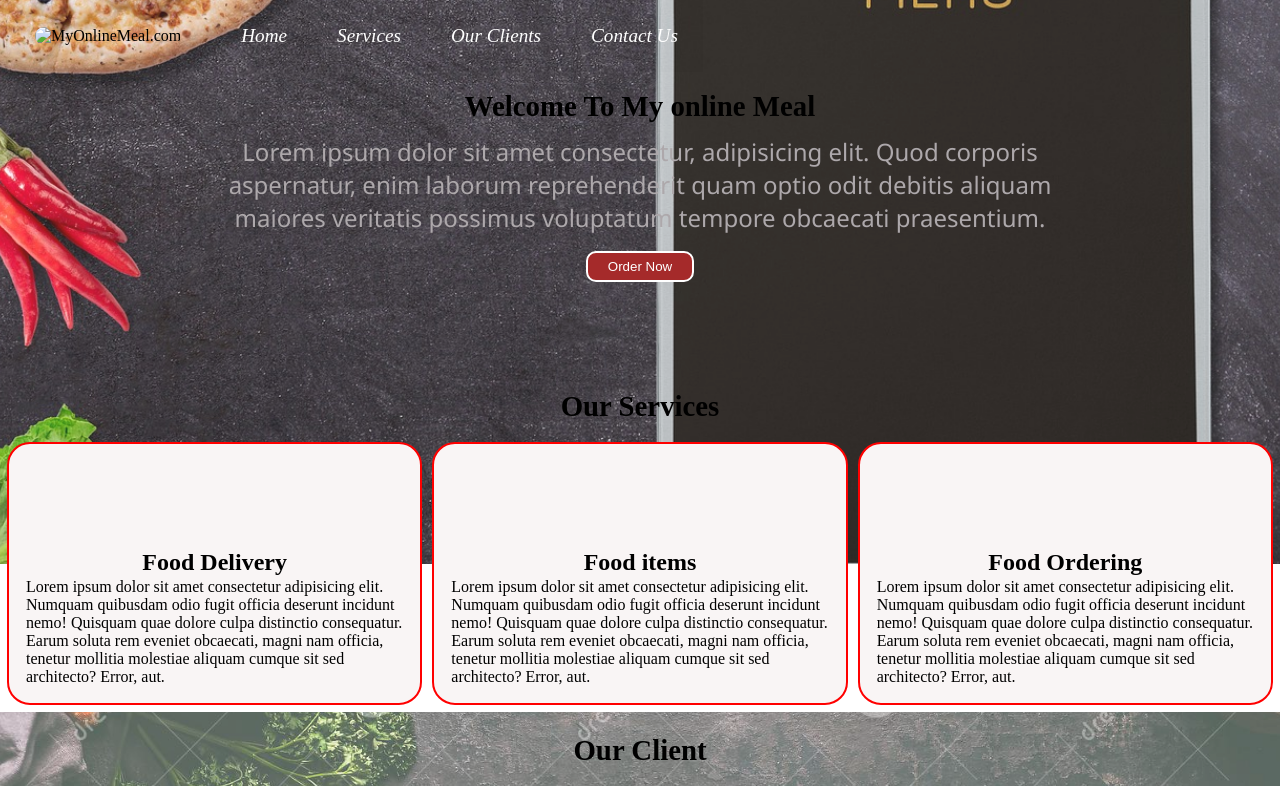
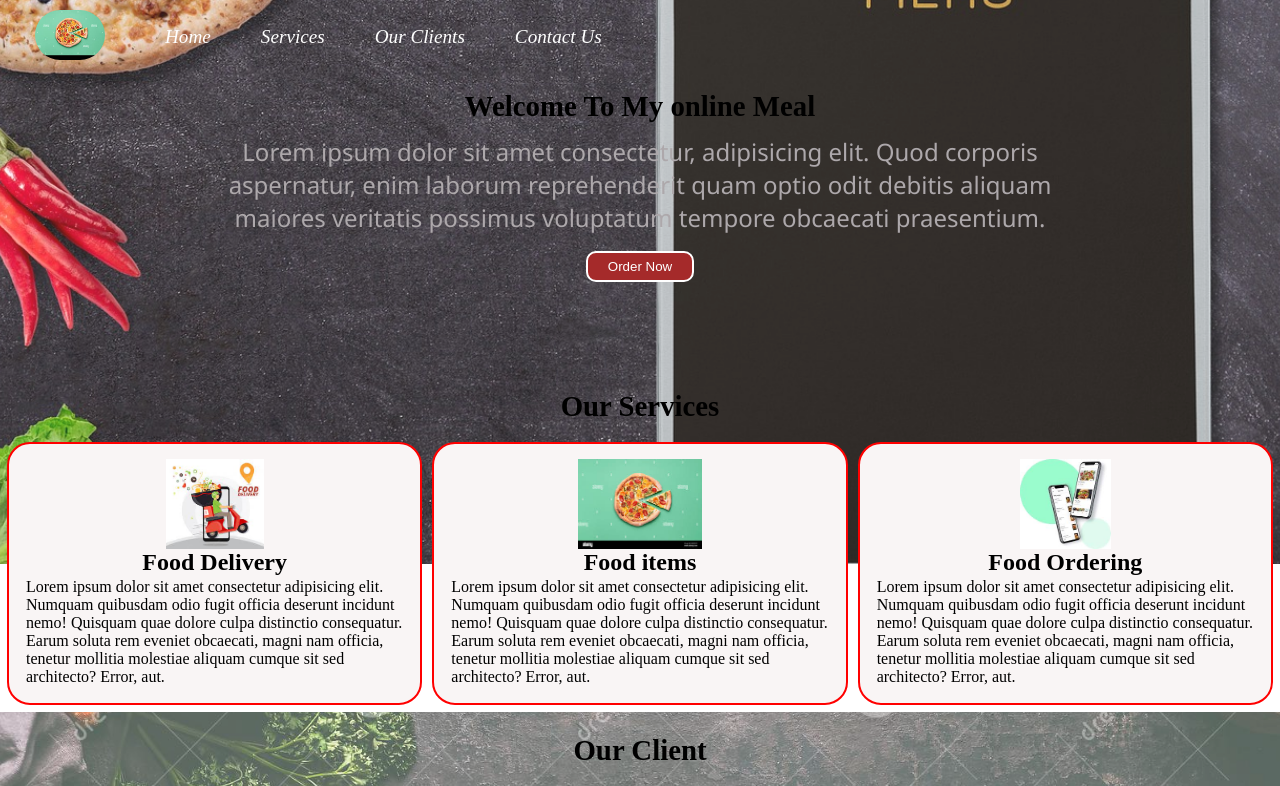
Before and after one commit to InzamamulHaque09/onlinemeal2, a plain HTML site: page index.html in a window 1280 px wide. Shown: the top 786 px of the page. Drawn offline with Linux system fonts and the light colour scheme; files whose address does not match are found by name.

Commit message:
Update index.html

```diff
--- a/index.html
+++ b/index.html
@@ -14,7 +14,7 @@
 <body>
     <nav id="navbar">
         <div id="logo">
-            <img src="Images/3.jpg" alt="MyOnlineMeal.com">
+            <img src="3.jpg" alt="MyOnlineMeal.com">
         </div>
         <ul>
             <li class="item"><a href="#">Home</a></li>
@@ -36,7 +36,7 @@
         </h1>
         <div id="services">
             <div class="box">
-                <img src="Images/1.jpg" alt="">
+                <img src="1.jpg" alt="">
 
                 <h2 class="h-FoodDelivery center" style="text-align:center">Food Delivery
                 </h2>
@@ -48,7 +48,7 @@
                     nam officia, tenetur mollitia molestiae aliquam cumque sit sed architecto? Error, aut.</p>
             </div>
             <div class="box">
-                <img src="Images/3.jpg" alt="">
+                <img src="3.jpg" alt="">
 
                 <h2 class="h-FoodItem center" style="text-align:center">Food items
                 </h2>
@@ -60,7 +60,7 @@
                     nam officia, tenetur mollitia molestiae aliquam cumque sit sed architecto? Error, aut.</p>
             </div>
             <div class="box">
-                <img src="Images/2.jpg" alt="">
+                <img src="2.jpg" alt="">
 
                 <h2 class="h-FoodOrdering center" style="text-align:center">Food Ordering
                 </h2>
@@ -82,10 +82,10 @@
                 alt="Apple Logo Photos @transparentpng.com">
         </div>
         <div id="client-items">
-            <img src="Images/mic.jpg" style="width: 150px; height: 150px;" alt="">
+            <img src="mic.jpg" style="width: 150px; height: 150px;" alt="">
         </div>
         <div id="client-items">
-            <img src="Images/hp.jpg" alt="">
+            <img src="hp.jpg" alt="">
         </div>
     </div>
     <section id="contact-section">
```
